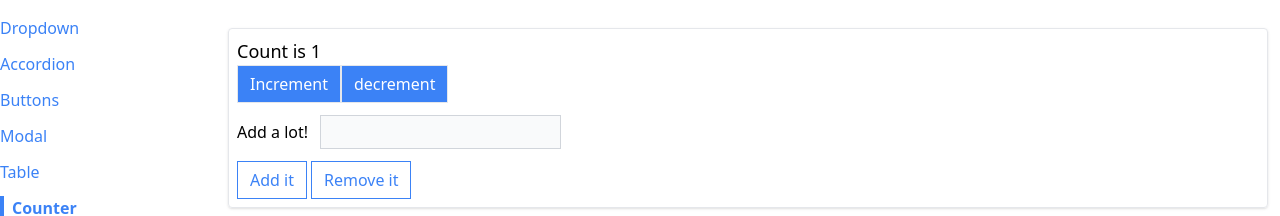
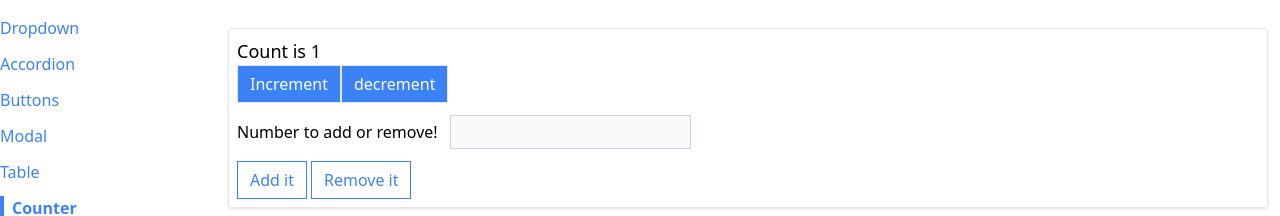
Before and after one commit to Alzubair98/comps, a React (Vite) app: page /counter in a window 1280 px wide. Shown: the top 216 px of the page. Built offline with nearby package versions, Linux system fonts and the light colour scheme.

Commit message:
edit label

```diff
--- a/src/pages/CounterPage.jsx
+++ b/src/pages/CounterPage.jsx
@@ -104,7 +104,7 @@ const CounterPage = ({ initialCount }) => {
         </Button>
       </div>
       <form>
-        <label>Add a lot!</label>
+        <label>Number to add or remove!</label>
         <input
           value={state.valueToAdd || ""}
           onChange={handleChange}
```
